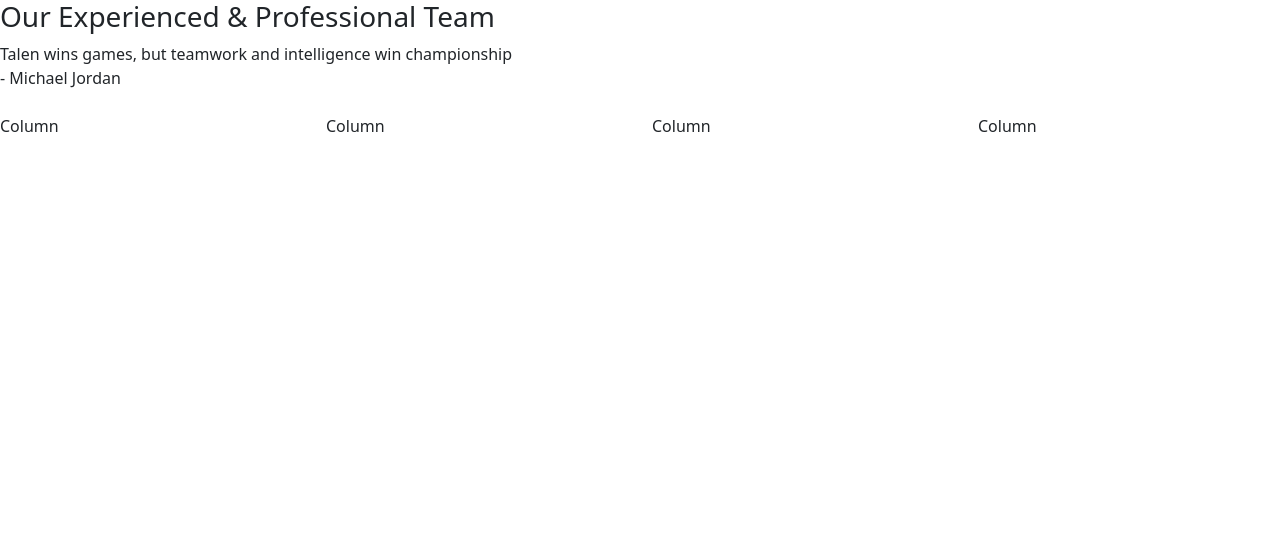
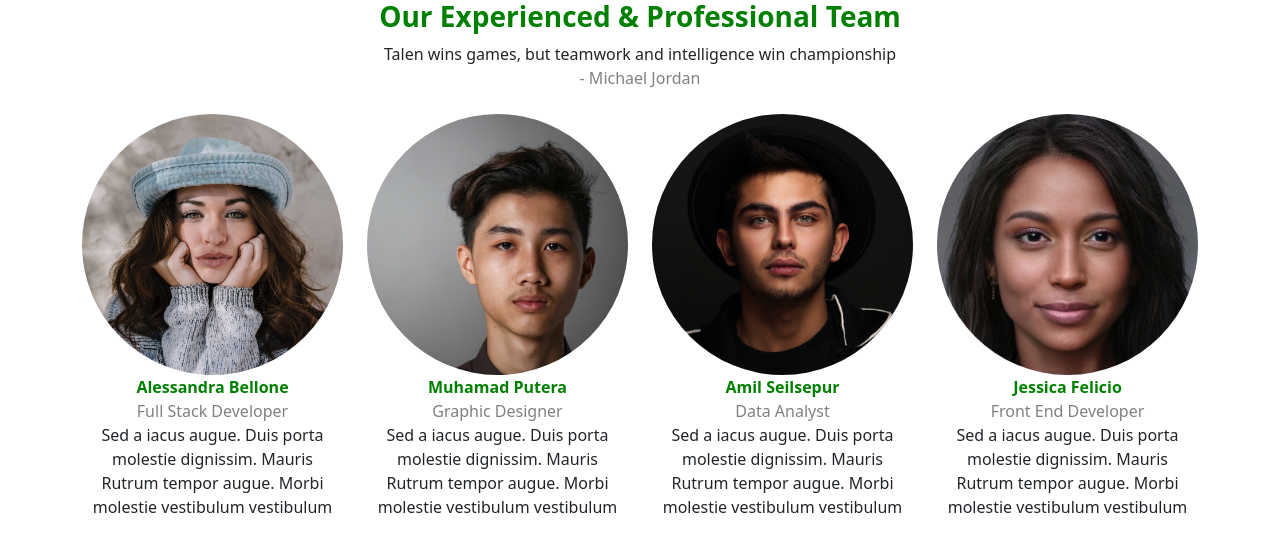
Before and after one commit to LucaVanossi/bootstrap-team-gallery, a plain HTML site: page index.html in a window 1280 px wide. Drawn offline with nearby package versions, Linux system fonts and the light colour scheme.

Commit message:
Lavoro quasi finito

```diff
--- a/index.html
+++ b/index.html
@@ -8,59 +8,55 @@
     <!-- Bootstrap CSS -->
     <link href="https://cdn.jsdelivr.net/npm/bootstrap@5.1.3/dist/css/bootstrap.min.css" rel="stylesheet"
     integrity="sha384-1BmE4kWBq78iYhFldvKuhfTAU6auU8tT94WrHftjDbrCEXSU1oBoqyl2QvZ6jIW3" crossorigin="anonymous">
-    <link ref="stylesheet" href="style.css">
+    <link rel="stylesheet" href="style.css">
     <title>Bootsrap Team Gallery</title>
 </head>
 
 <body>
 
     <div class="container-principale">
-        <h3 classe="Main-Title">Our Experienced & Professional Team</h3>
-        <span>Talen wins games, but teamwork and intelligence win championship</span>
+        <h3 id="Main-Title">Our Experienced & Professional Team</h3>
+        <span >Talen wins games, but teamwork and intelligence win championship</span>
         <br>
-        <span>- Michael Jordan</span>
+        <span id="Scritta"> - Michael Jordan </span>
     </div>
     <br>
-    <div class="container-colonne">
-        <div class="row">
-          <div class="col">
-            Column
-    </div>
-        <div class="col">
-            Column
-        </div>
-        <div class="col">
-            Column
-        </div>
-        <div class="col">
-            Column
-        </div>
+    <div id="Spazio-Foto" class="container">
+
+    <div class="row">
+
+    <div class="col">
+            <img class="img-fluid" src="img/pic1.jpeg" alt="Foto1">
+            <div class="Nomi">Alessandra Bellone</div>
+            <div class="Lavoro">Full Stack Developer</div>
+            <p class="info">Sed a iacus augue. Duis porta molestie dignissim. Mauris Rutrum tempor augue. Morbi molestie vestibulum vestibulum</p>
     </div>
 
+    <div class="col">
+            <img class="img-fluid" src="img/pic2.jpeg" alt="Foto2">
+            <div class="Nomi">Muhamad Putera</div>
+            <div  class="Lavoro">Graphic Designer</div>
+            <p class="info">Sed a iacus augue. Duis porta molestie dignissim. Mauris Rutrum tempor augue. Morbi molestie vestibulum vestibulum</p>
 
+    </div>
 
+    <div class="col">
+            <img class="img-fluid" src="img/pic3.jpeg" alt="Foto3">
+            <div class="Nomi">Amil Seilsepur</div>
+            <div class="Lavoro">Data Analyst</div>
+            <p class="info">Sed a iacus augue. Duis porta molestie dignissim. Mauris Rutrum tempor augue. Morbi molestie vestibulum vestibulum</p>
+    </div>
 
+    <div class="col">
+            <img class="img-fluid" src="img/pic4.jpeg" alt="Foto4">
+            <div class="Nomi">Jessica Felicio</div>
+            <div class="Lavoro">Front End Developer</div>
+            <p class="info">Sed a iacus augue. Duis porta molestie dignissim. Mauris Rutrum tempor augue. Morbi molestie vestibulum vestibulum</p>
+    </div>
 
-
-
-
-
-
-
-
-
-
-
-
+    </div>
 
 
 </body>
 
-
-
-
-
-
-
-
-  </html>
+</html>
--- a/style.css
+++ b/style.css
@@ -1,4 +1,31 @@
-.Main-Title {
+#Main-Title {
     color: green;
     font-weight: bold;
 }
+
+.container-principale {
+    text-align: center;
+}
+
+#Scritta {
+    color: grey;
+}
+
+.img-fluid {
+    border-radius: 50%;
+}
+
+.Nomi {
+    text-align: center;
+    color: green;
+    font-weight: bold;
+}
+
+.Lavoro {
+    text-align: center;
+    color: grey;
+}
+
+.info {
+    text-align: center;
+}
```
